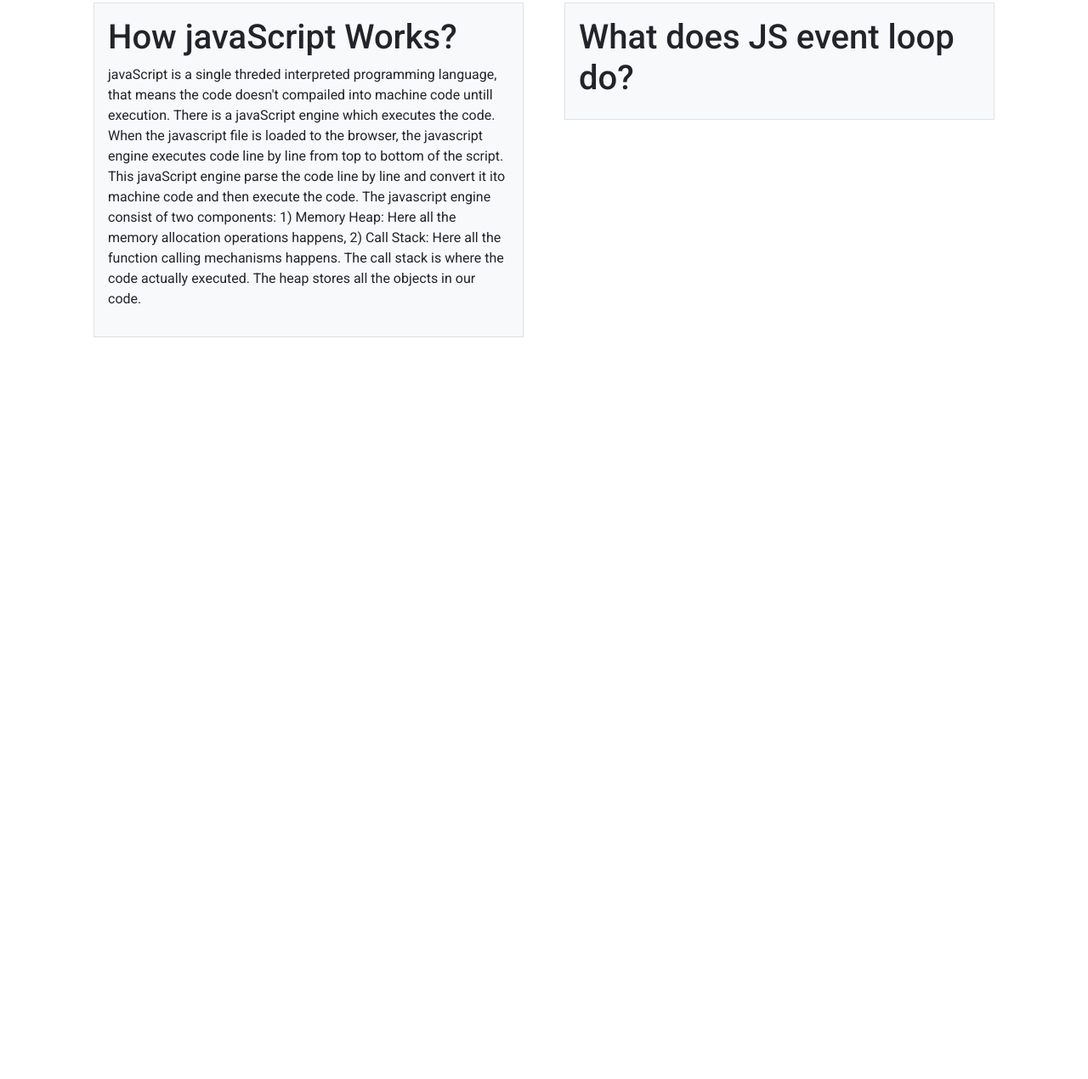
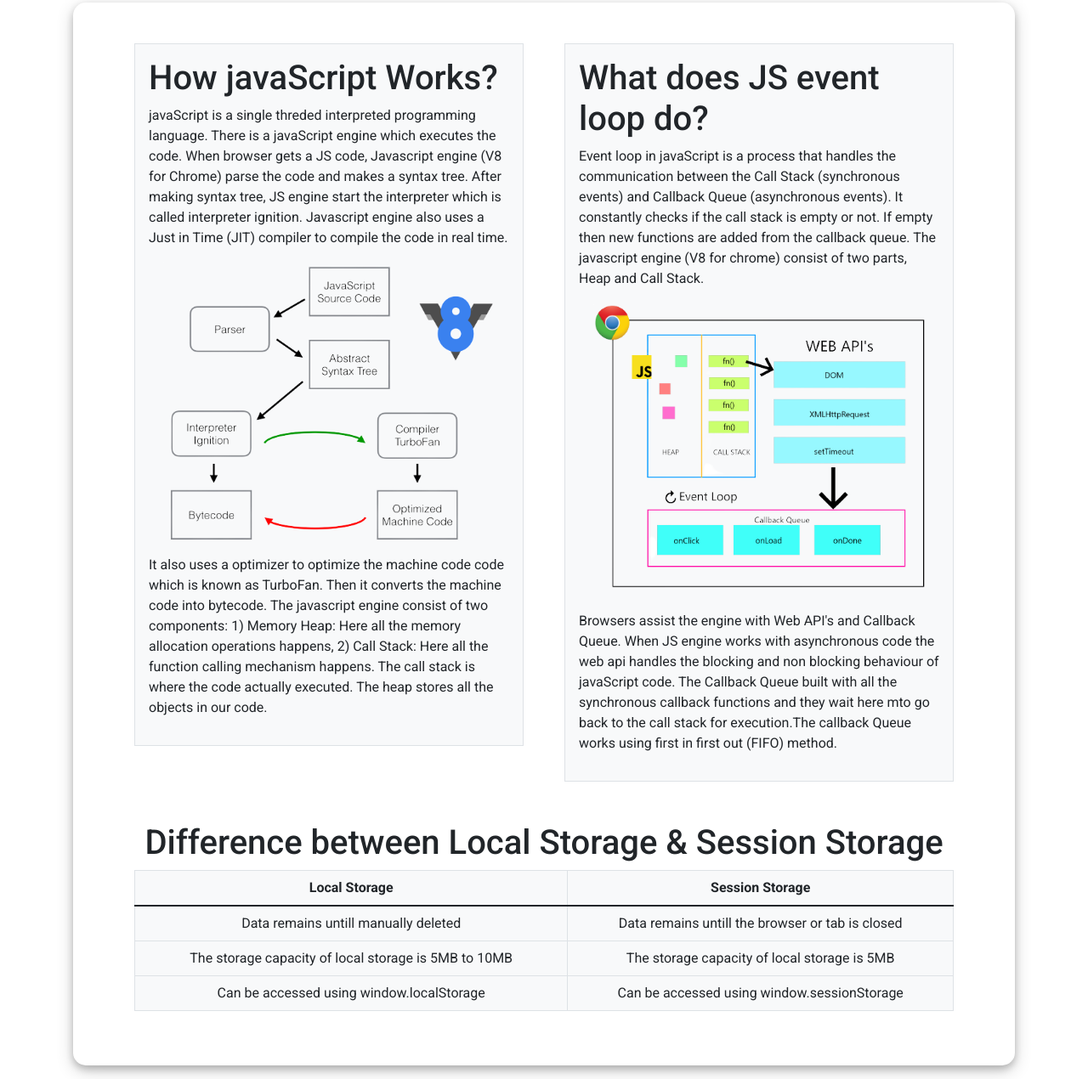
Before and after one commit to nnabicse/Instasohor-Debugging, a plain HTML site: page index.html in a window 1280 px wide. Shown: the part 1577-2847 px from the top of the page at 85% size. Before the commit the page ends 1990 px from the top, so only its background shows below. Drawn offline with nearby package versions, Linux system fonts and the light colour scheme.

Commit message:
q & a part complete

```diff
--- a/css/style.css
+++ b/css/style.css
@@ -246,6 +246,8 @@ img {
 }
 #q-and-a{
   display: block;
+  box-shadow: 0 4px 8px 0 rgba(0, 0, 0, 0.2), 0 6px 20px 0 rgba(0, 0, 0, 0.19);
+  border-radius: 15px;
 }
 
 #liked{
--- a/index.html
+++ b/index.html
@@ -80,20 +80,54 @@
                 <div id="reported">
                 </div>
             </div>
-            <section class="mt-5" id="q-and-a">
+            <section class="mt-5 p-5" id="q-and-a">
                 <div class="container px-4">
                     <div class="row gx-5">
                       <div class="col">
                        <div class="p-3 border bg-light"><h1>How javaScript Works?</h1>
                     <p>
-                        javaScript is a single threded interpreted programming language, that means the code doesn't compailed into machine code untill execution. There is a javaScript engine which executes the code. When the javascript file is loaded to the browser, the javascript  engine executes code line by line from top to bottom of the script. This javaScript engine parse the code line by line and convert it ito machine code and then execute the code. The javascript engine consist of two components: 1) Memory Heap: Here all the memory allocation operations happens, 2) Call Stack: Here all the function calling mechanisms happens. The call stack is where the code actually executed. The heap stores all the objects in our code.
+                        javaScript is a single threded interpreted programming language. There is a javaScript engine which executes the code. When browser gets a JS code, Javascript engine (V8 for Chrome) parse the code and makes a syntax tree. After making syntax tree, JS engine start the interpreter which is called interpreter ignition. Javascript engine also uses a Just in Time (JIT) compiler to compile the code in real time.
+                        <img src="images/v8.png" class="p-3" alt="">
+                        It also uses a optimizer to optimize the machine code code which is known as TurboFan. Then it converts the machine code into bytecode. The javascript engine consist of two components: 1) Memory Heap: Here all the memory allocation operations happens, 2) Call Stack: Here all the function calling mechanism happens. The call stack is where the code actually executed. The heap stores all the objects in our code.
                     </p></div>
                       </div>
                       <div class="col">
                         <div class="p-3 border bg-light"><h1>
                             What does JS event loop do?
-                        </h1></div>
+                        </h1>
+                    <p>
+                        Event loop in javaScript is a process that handles the communication between the Call Stack (synchronous events) and Callback Queue (asynchronous events). It constantly checks if the call stack is empty or not. If empty then new functions are added from the callback queue. The javascript engine (V8 for chrome) consist of two parts, Heap and Call Stack.
+                        <img src="images/event-loop.png" class="p-3" alt="">
+                        Browsers assist the engine with Web API's and Callback Queue. When JS engine works with asynchronous code the web api handles the blocking and non blocking behaviour of javaScript code. The Callback Queue built with all the synchronous callback functions and they wait here mto go back to the call stack for execution.The callback Queue works using first in first out (FIFO) method.
+                    </p></div>
                       </div>
+                    </div>
+                    <div class="mt-5">
+                        <div class="text-center">
+                            <h1>Difference between Local Storage & Session Storage</h1>
+                        </div>
+                        <table class="table table-bordered text-center bg-light">
+                            <thead>
+                              <tr>
+                                <th scope="col">Local Storage</th>
+                                <th scope="col">Session Storage</th>
+                              </tr>
+                            </thead>
+                            <tbody>
+                              <tr>
+                                <td>Data remains untill manually deleted</td>
+                                <td>Data remains untill the browser or tab is closed</td>
+                              </tr>
+                              <tr>
+                                <td>The storage capacity of local storage is 5MB to 10MB</td>
+                                <td>The storage capacity of local storage is 5MB</td>
+                              </tr>
+                              <tr>
+                                <td>Can be accessed using window.localStorage</td>
+                                <td>Can be accessed using window.sessionStorage</td>
+                              </tr>
+                            </tbody>
+                          </table>
                     </div>
                   </div>
             </section>
```
Also changed, not shown: images/event-loop.png (added), images/v8.png (added).
